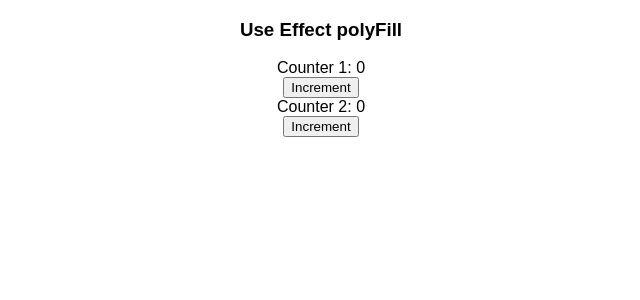
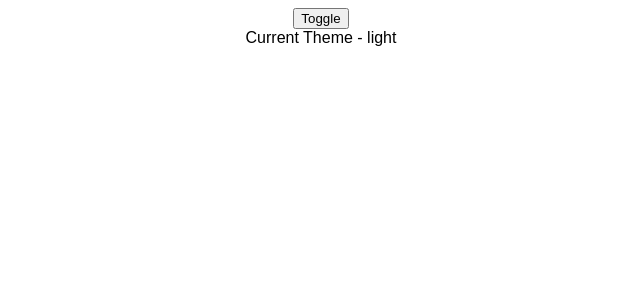
Before and after one commit to mohammedsaif001/react-machine-coding-interview, a React (Create React App) app: page / in a window 1280 px wide. Shown: the top 300 px of the page, without its empty margins (319-959 px from the left). Built offline with nearby package versions, Linux system fonts and the light colour scheme.

Commit message:
Adding COntext

```diff
--- /dev/null
+++ b/src/3_context_light_dark_mode/context/theme.js
@@ -0,0 +1,19 @@
+import { useState } from "react";
+import { createContext } from "react";
+
+export const ThemeContext = createContext();
+
+const ThemeProvider = ({ children }) => {
+  const [theme, setTheme] = useState("light");
+
+  const toggleTheme = () =>
+    setTheme((prev) => (prev === "light" ? "dark" : "light"));
+
+  return (
+    <ThemeContext.Provider value={{ theme, toggleTheme }}>
+      {children}
+    </ThemeContext.Provider>
+  );
+};
+
+export default ThemeProvider;
--- /dev/null
+++ b/src/3_context_light_dark_mode/light-dark-mode.js
@@ -0,0 +1,31 @@
+import { useContext } from "react";
+import ThemeProvider, { ThemeContext } from "./context/theme";
+
+const LightDarkMode = () => {
+  return (
+    <ThemeProvider>
+      <LightDarkModeContainer />
+    </ThemeProvider>
+  );
+};
+
+const LightDarkModeContainer = () => {
+  return (
+    <div>
+      <Navbar />
+      <Body />
+    </div>
+  );
+};
+
+const Navbar = () => {
+  const { toggleTheme } = useContext(ThemeContext);
+  return <button onClick={toggleTheme}>Toggle</button>;
+};
+
+const Body = () => {
+  const { theme } = useContext(ThemeContext);
+  return <div>Current Theme - {theme}</div>;
+};
+
+export default LightDarkMode;
--- a/src/App.js
+++ b/src/App.js
@@ -1,6 +1,7 @@
 import ClassBasedComp from "./1_class_based_comp/class-based-comp";
 import LifeCycleClassComp from "./1_class_based_comp/life-cycle-class-comp.jsx";
 import UseEffectPolyfillComponent from "./2_use_effect_polyfill/use-effect-polyfill.jsx";
+import LightDarkMode from "./3_context_light_dark_mode/light-dark-mode.js";
 import "./styles.css";
 
 export default function App() {
@@ -8,7 +9,8 @@ export default function App() {
     <div className="App">
       {/* <ClassBasedComp /> */}
       {/* <LifeCycleClassComp/> */}
-      <UseEffectPolyfillComponent />
+      {/* <UseEffectPolyfillComponent /> */}
+      <LightDarkMode />
     </div>
   );
 }
```
